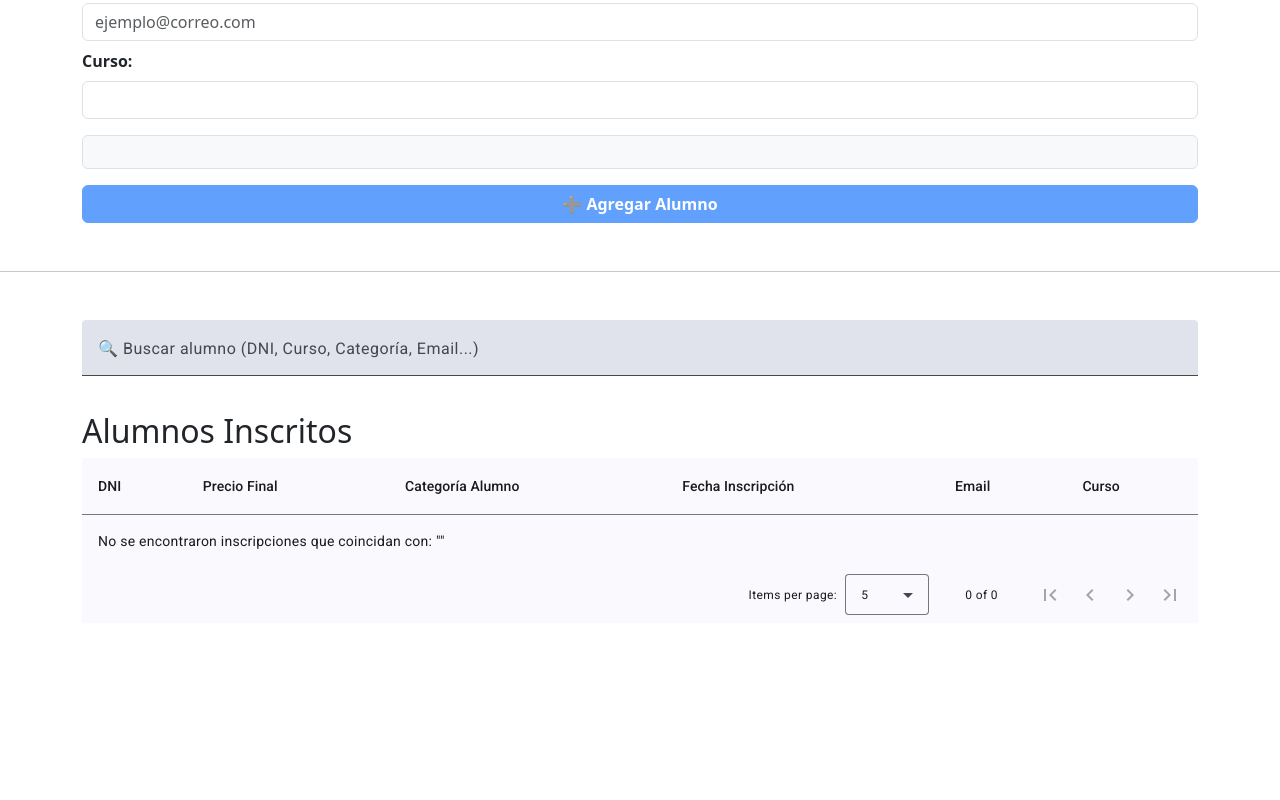
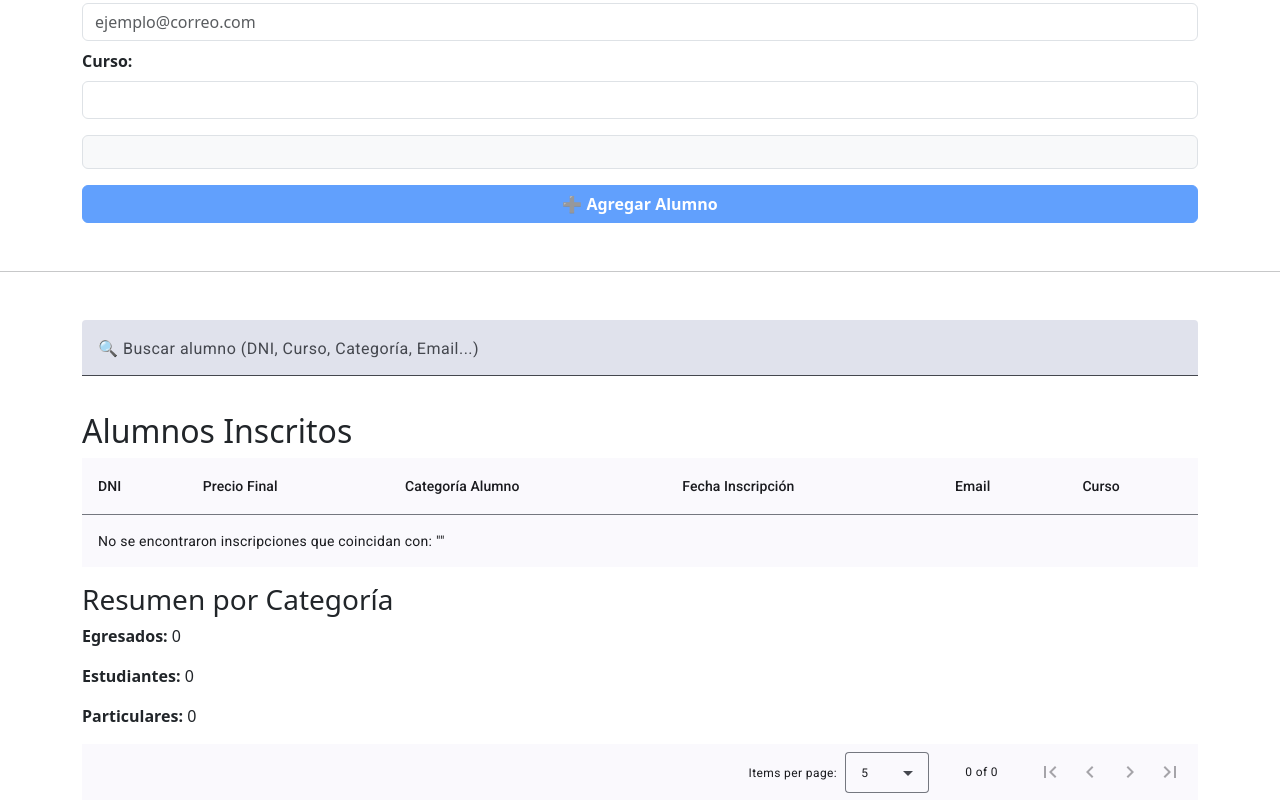
Before and after one commit to GonzaloAPU/tp-practica-angular, an Angular app: page /parte2 in a window 1280 px wide. Shown: the part 413-1213 px from the top of the page. Before the commit the page ends 1036 px from the top, so only its background shows below. Built offline with nearby package versions, Linux system fonts and the light colour scheme.

Commit message:
contador por categoria

```diff
--- a/src/app/components/parte2/parte2.html
+++ b/src/app/components/parte2/parte2.html
@@ -11,6 +11,7 @@
           class="form-control"
           required
           pattern="[0-9]{7,8}"
+          id="dni"
           #dniCtrl="ngModel"
           [ngClass]="{'is-invalid': dniCtrl.invalid && (dniCtrl.dirty || dniCtrl.touched)}"
         >
@@ -186,5 +187,12 @@
     </tr>
   </table>
 
+  <div class="mt-3">
+    <h3>Resumen por Categoría</h3>
+    <p><strong>Egresados:</strong> {{ calcularporcategoria().totalEgresados }}</p>
+    <p><strong>Estudiantes:</strong> {{ calcularporcategoria().totalEstudiantes }}</p>
+    <p><strong>Particulares:</strong> {{ calcularporcategoria().totalParticulares }}</p>
+  </div>
+
   <mat-paginator [pageSizeOptions]="[5, 10, 20]" showFirstLastButtons aria-label="Seleccionar página de alumnos" class="mat-elevation-z8"></mat-paginator>
 </section>
--- a/src/app/components/parte2/parte2.ts
+++ b/src/app/components/parte2/parte2.ts
@@ -26,6 +26,7 @@ import { MatFormFieldModule } from '@angular/material/form-field';
 export class Parte2 {
  alumno: Alumnos;
   total: number = 0;
+  resumenCategorias = { totalEgresados: 0, totalEstudiantes: 0, totalParticulares: 0, };
 
   // 1. Columnas de Angular Material
   columnasIds: string[] = ['dni', 'precio', 'categoriaAlumno', 'fechaInscripcion', 'email', 'curso'];
@@ -48,6 +49,14 @@ export class Parte2 {
   // Sincroniza los datos del servicio con la tabla de Material
   actualizarTablaMaterial() {
     this.dataSource.data = this.crud.mostrarAlumnos();
+    const resultado = this.crud.calcularporcategoria();
+
+  this.resumenCategorias = {
+    totalEgresados: resultado.totalEgresados,
+    totalEstudiantes: resultado.totalEstudiantes,
+    totalParticulares: resultado.totalParticulares,
+
+  };
     setTimeout(() => {
       this.dataSource.paginator = this.paginator;
     });
@@ -85,9 +94,22 @@ export class Parte2 {
     this.actualizarTablaMaterial(); // Refresca por si borrás
   }
 
+  modificarAlumno(dni: string) {
+    // Aquí podrías abrir un modal o algo para editar, pero por simplicidad vamos a modificar directo
+    const alumnoModificado = new Alumnos(dni, 100, 'estudiante', new Date(), 'modificado@example.com', 'Curso Modificado');
+    this.crud.modificarAlumno(dni, alumnoModificado);
+    this.actualizarTablaMaterial();
+  }
+
   // Mantenemos tu función por si la llama el HTML viejo
   calcularTotal(alumno: Alumnos): number {
     this.total = this.crud.calcularTotal(alumno);
     return this.total;
   }
+
+  calcularporcategoria() {
+    return this.crud.calcularporcategoria();
+  }
+
+
 }
--- a/src/app/services/crud.ts
+++ b/src/app/services/crud.ts
@@ -10,6 +10,8 @@ export class Crud {
   private alumnos: Alumnos[] = [];
 
   constructor() {}
+
+
 
   agregarAlumno(alumno: Alumnos) {
     this.alumnos.push(alumno);
@@ -40,4 +42,27 @@ export class Crud {
   mostrarAlumnos(): Alumnos[] {
     return this.alumnos;
   }
+
+
+
+  calcularporcategoria() {
+    let egresados = 0;
+    let estudiantes = 0;
+    let particulares = 0;
+
+    this.alumnos.forEach(alumno => {
+      switch (alumno.categoriaAlumno) {
+        case 'egresado':
+          egresados++;
+          break;
+        case 'estudiante':
+          estudiantes++;
+          break;
+        case 'particular':
+          particulares++;
+          break;
+      }
+    });
+    return { totalEgresados: egresados, totalEstudiantes: estudiantes, totalParticulares: particulares };
+  }
 }
```
